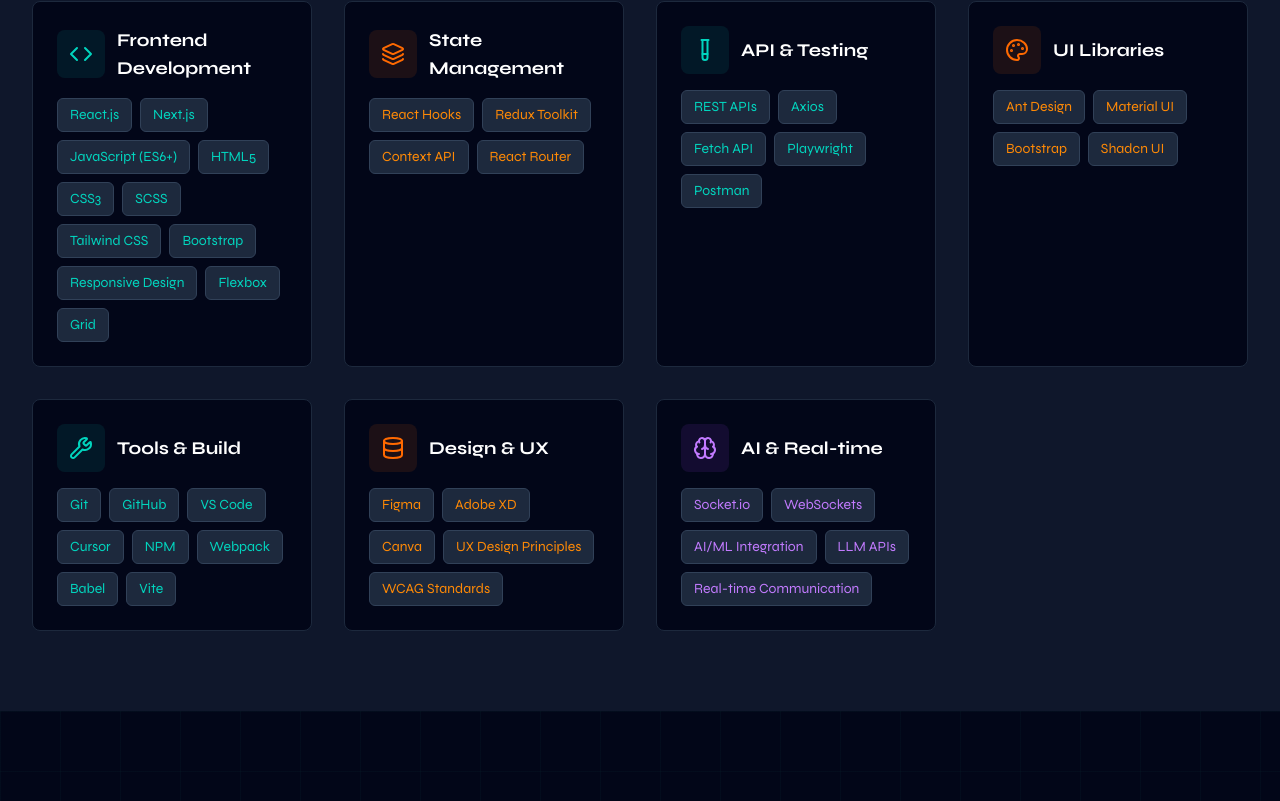
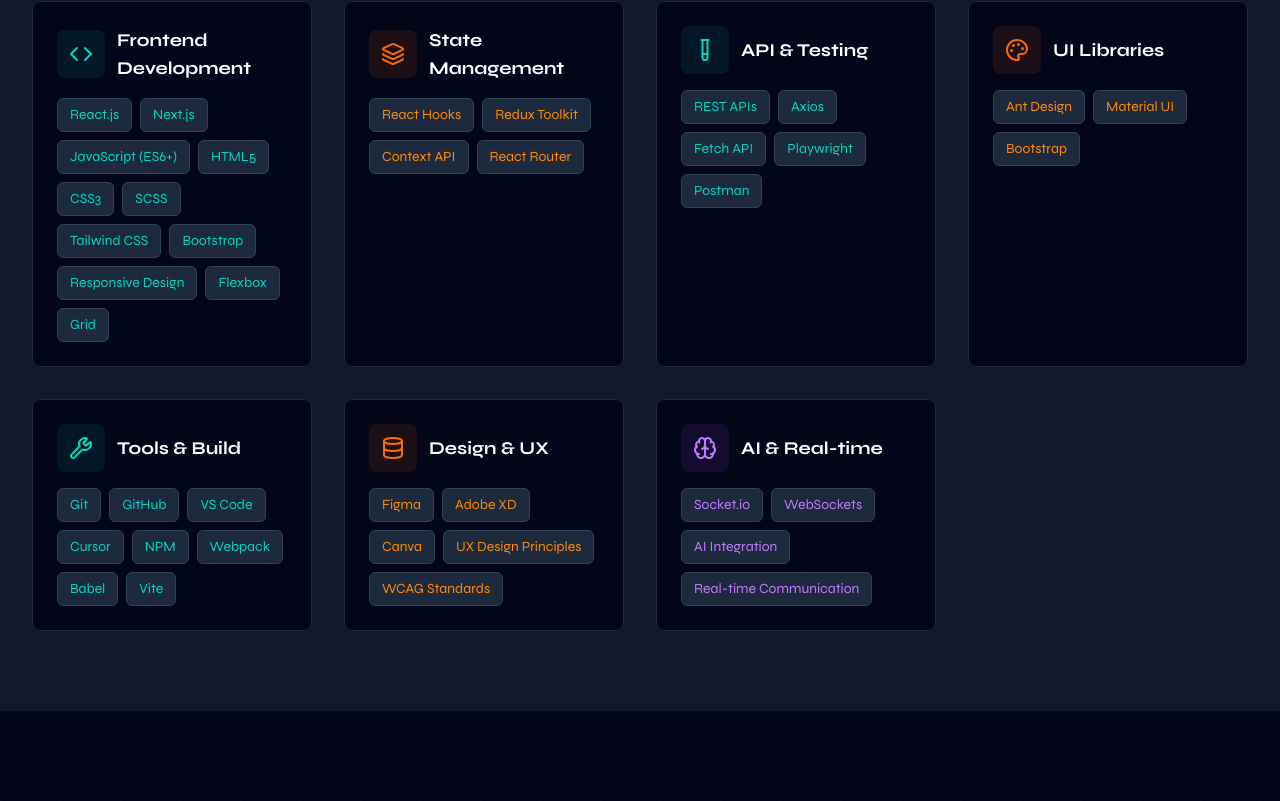
Before and after one commit to itsssanu/portfolio-project, a React (Vite) app in the folder client/: page / in a window 1280 px wide. Shown: the part 2899-3700 px from the top of the page. Built offline with nearby package versions, Linux system fonts and the light colour scheme.

Commit message:
CV download-node.js contact API

```diff
--- a/client/src/components/Footer.jsx
+++ b/client/src/components/Footer.jsx
@@ -25,7 +25,7 @@
               &lt;AP /&gt;
             </button>
             <p className="text-slate-400 text-sm">
-              Built with <Heart size={14} className="inline text-orange-500" fill="currentColor" /> using React & Tailwind CSS
+              Crafted with <Heart size={14} className="inline text-orange-500" fill="currentColor" /> modern React UI & a Node.js-powered Contact API
             </p>
           </div>
 
@@ -58,10 +58,9 @@
             </a>
             <a
               href={data.socials.portfolio}
-              target="_blank"
-              rel="noopener noreferrer"
+              download
               className="text-slate-400 hover:text-teal-400 transition-all duration-300 hover:scale-110"
-              aria-label="Portfolio"
+              aria-label="Download Resume"
             >
               <FileText size={20} />
             </a>
--- a/client/src/components/Hero.jsx
+++ b/client/src/components/Hero.jsx
@@ -32,8 +32,7 @@
         <div className="grid-bg absolute inset-0 pointer-events-none z-1" />
         <div className="container mx-auto relative z-2">
           <div
-          className={`text-center transform transition-all duration-1000 ${
-            isVisible ? 'translate-y-0 opacity-100' : 'translate-y-10 opacity-0'
+            className={`text-center transform transition-all duration-1000 ${isVisible ? 'translate-y-0 opacity-100' : 'translate-y-10 opacity-0'
               }`}
           >
             <div
@@ -138,12 +137,11 @@
               </a>
               <a
                 href={data.socials.portfolio}
-              target="_blank"
-              rel="noopener noreferrer"
+                download
                 className="text-slate-400 hover:text-teal-400 transition-all duration-300 hover:scale-110"
-              aria-label="Portfolio"
+                aria-label="Download Resume"
               >
-              <FileText size={24} />
+                <FileText size={20} />
               </a>
             </div>
           </div>
--- a/client/src/mockData.js
+++ b/client/src/mockData.js
@@ -10,7 +10,7 @@
     socials: {
       github: "https://github.com/anupriya",
       linkedin: "https://linkedin.com/in/anupriya-p",
-      portfolio: "https://anupriya-portfolio.com"
+      portfolio: "/anupriya-resume.pdf",
     }
   },
 
@@ -146,7 +146,7 @@
       "REST APIs", "Axios", "Fetch API", "Playwright", "Postman"
     ],
     uiLibraries: [
-      "Ant Design", "Material UI", "Bootstrap", "Shadcn UI"
+      "Ant Design", "Material UI", "Bootstrap"
     ],
     tools: [
       "Git", "GitHub", "VS Code", "Cursor", "NPM", "Webpack", "Babel", "Vite"
@@ -155,7 +155,7 @@
       "Figma", "Adobe XD", "Canva", "UX Design Principles", "WCAG Standards"
     ],
     ai: [
-      "Socket.io", "WebSockets", "AI/ML Integration", "LLM APIs", "Real-time Communication"
+      "Socket.io", "WebSockets", "AI Integration", "Real-time Communication"
     ]
   },
 
```
Also changed, not shown: 2 other files (tests, documents, lock files or other folders). Lines whose indentation alone changed are shown as unchanged.
